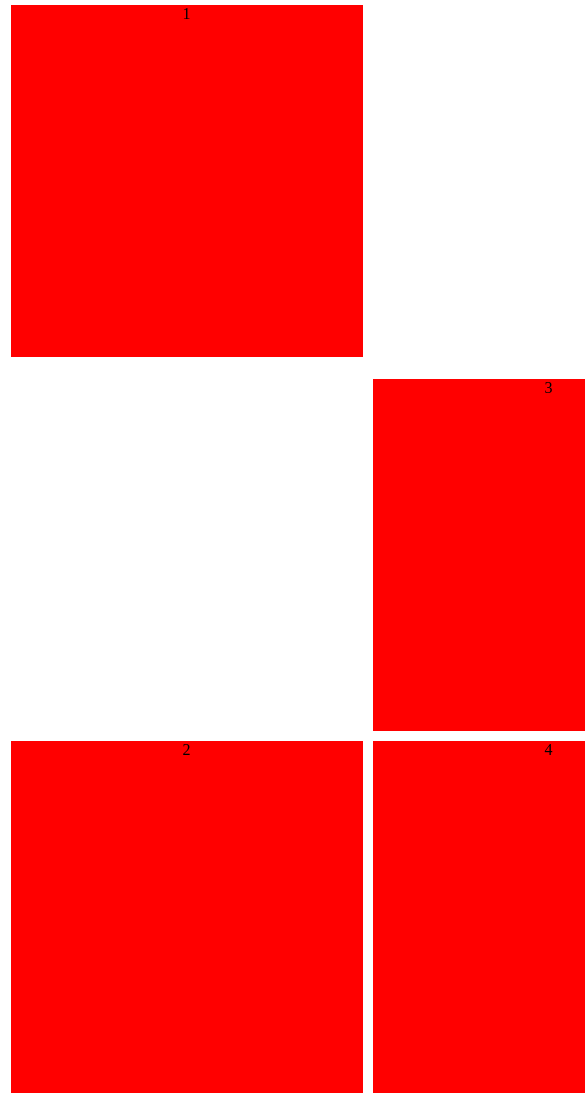
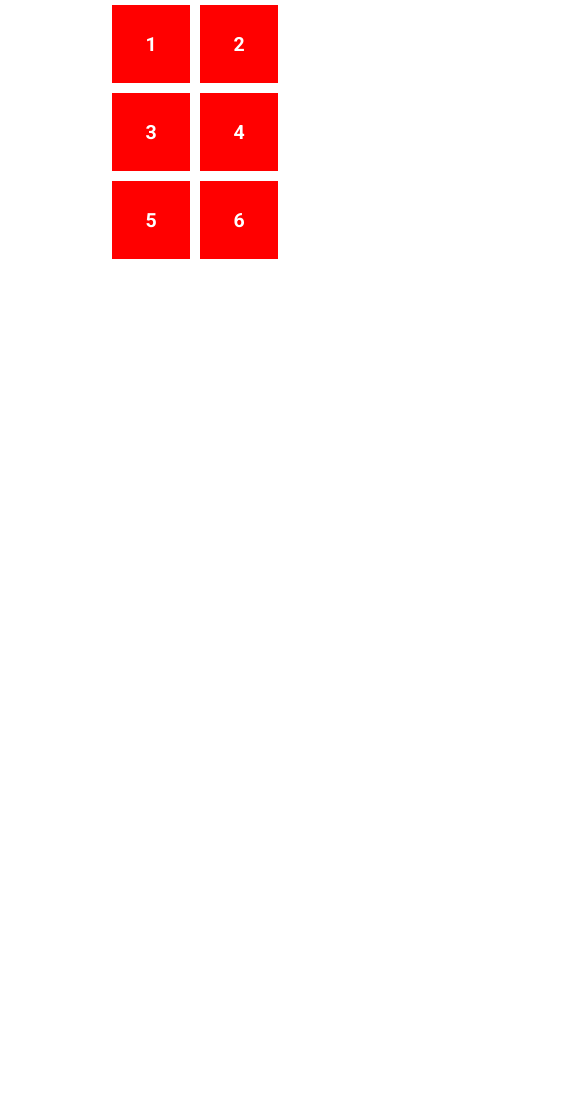
Before and after one commit to SvetlanaD1984/test-task1, a plain HTML site: page index.html in a window 390 px wide. Shown: the top 1096 px of the page, 585 px wide, since content can reach past the window. After the commit the page ends 844 px from the top, so only its background shows below. Drawn offline with Linux system fonts and the light colour scheme.

Commit message:
fix: add new changes in adaptive

```diff
--- a/index.html
+++ b/index.html
@@ -5,25 +5,34 @@
     <meta name="viewport" content="width=device-width, initial-scale=1.0" />
     <title>Test task 1</title>
     <link rel="stylesheet" href="style.css" />
+    <link rel="preconnect" href="https://fonts.googleapis.com">
+<link rel="preconnect" href="https://fonts.gstatic.com" crossorigin>
+<link href="https://fonts.googleapis.com/css2?family=Roboto:ital,wght@0,100;0,300;0,400;0,500;0,700;0,900;1,100;1,300;1,400;1,500;1,700;1,900&display=swap" rel="stylesheet">
   </head>
   <body>
     <div class="container">
       <div class="row1">
-        <div class="square">1
+        <div class="square">
+          <p class="square__text">1</p>
         </div>
-      <div class="square">2
+      <div class="square">
+        <p class="square__text">2</p>
         </div>
       </div>
         <div class="row2">
-          <div class="square">3
+          <div class="square">
+            <p class="square__text">3</p>
           </div>
-        <div class="square">4
+        <div class="square">
+          <p class="square__text">4</p>
         </div>
       </div>
       <div class="row3">
-        <div style="order:6" class="square">5
+        <div style="order:6" class="square">
+          <p class="square__text">5</p>
         </div>
-        <div class="square">6
+        <div class="square">
+          <p class="square__text">6</p>
         </div>
       </div>
 
--- a/style.css
+++ b/style.css
@@ -6,6 +6,7 @@
 
 body {
   margin: 0;
+  font-family: "Roboto";
 }
 
 .container {
@@ -19,11 +20,13 @@ body {
 }
 
 .square {
+  margin: 5px;
   width: 352px;
   height: 352px;
   background-color: #ff0000;
-  text-align: center;
-  margin: 5px;
+  display: flex;
+  align-items: center;
+  justify-content: center;
 }
 
 .row1 {
@@ -45,3 +48,70 @@ body {
   flex-wrap: wrap;
   flex-direction: column;
 }
+
+.square__text {
+  color: #ffffff;
+  font-family: "Roboto";
+  font-weight: 600;
+  font-size: 64px;
+}
+
+@media (max-width: 1097px) {
+  .container {
+    width: 100%;
+    height: 100%;
+    align-content: start;
+  }
+
+  .square {
+    width: 20vw;
+    height: 20vw;
+  }
+
+  .row1 {
+    display: flex;
+    flex-wrap: wrap;
+    flex-direction: row;
+  }
+
+  .row2 {
+    display: flex;
+    flex-wrap: wrap;
+    flex-direction: row;
+  }
+
+  .row3 {
+    display: flex;
+    flex-wrap: wrap;
+    flex-direction: row-reverse;
+  }
+
+  .square__text {
+    font-size: 5vw;
+  }
+}
+
+@media (max-width: 724px) {
+  .container {
+    width: 66%;
+  }
+}
+
+@media (max-width: 375px) {
+  .container {
+    width: 34%;
+  }
+
+  .row1 {
+    justify-content: center;
+  }
+
+  .row2 {
+    justify-content: center;
+  }
+
+  .row3 {
+    justify-content: center;
+    flex-direction: column-reverse;
+  }
+}
```
